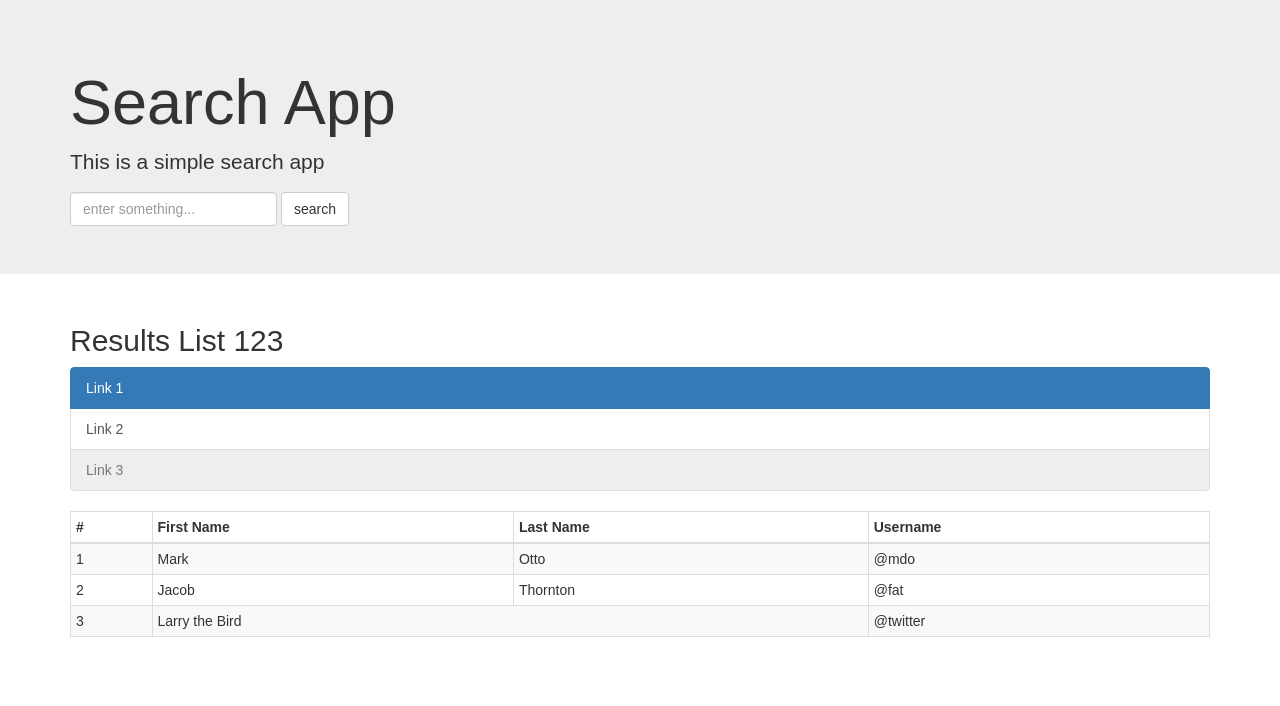
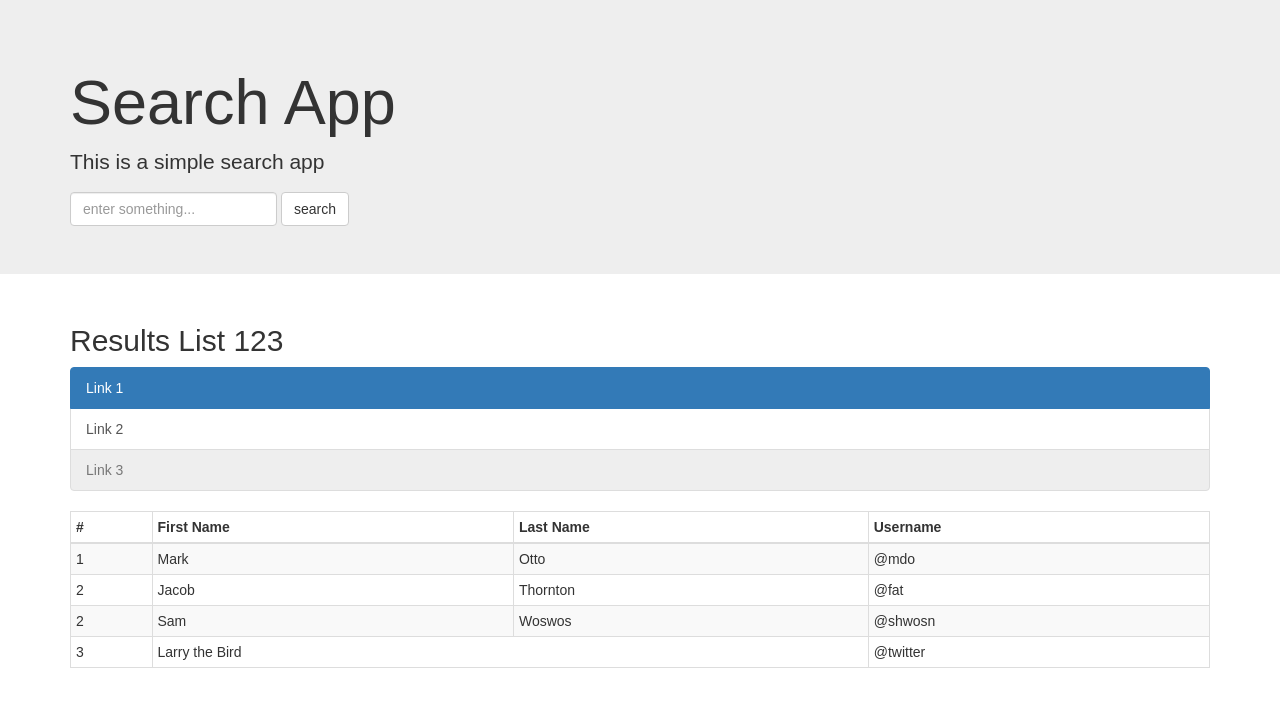
Before and after one commit to shwosner/crate-react-app, a React (Create React App) app: page / in a window 1280 px wide. Shown: the top 706 px of the page. Built offline with nearby package versions, Linux system fonts and the light colour scheme.

Commit message:
added row

```diff
--- a/src/components/Table.js
+++ b/src/components/Table.js
@@ -29,6 +29,12 @@ const Table1 = () => (
                 <td>@fat</td>
             </tr>
             <tr>
+                <td>2</td>
+                <td>Sam</td>
+                <td>Woswos</td>
+                <td>@shwosn</td>
+            </tr>
+            <tr>
                 <td>3</td>
                 <td colSpan="2">Larry the Bird</td>
                 <td>@twitter</td>
```
